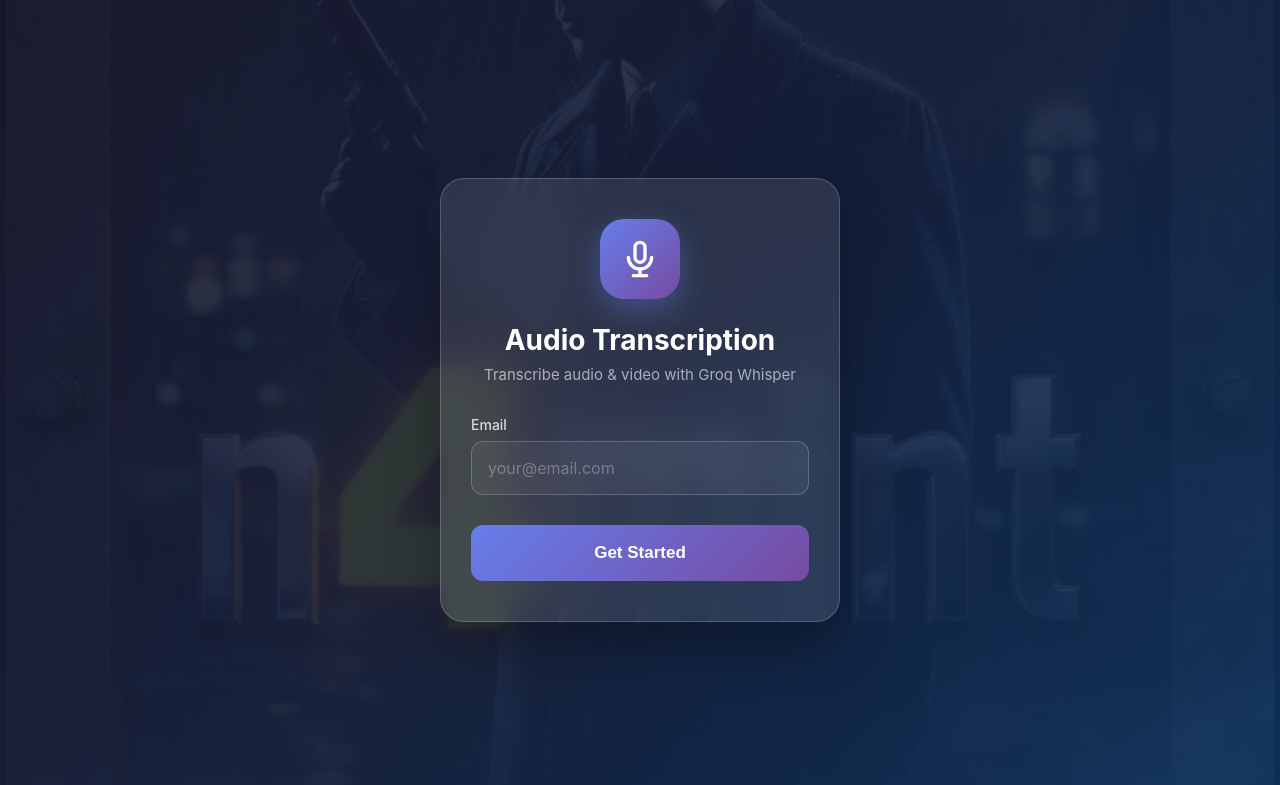
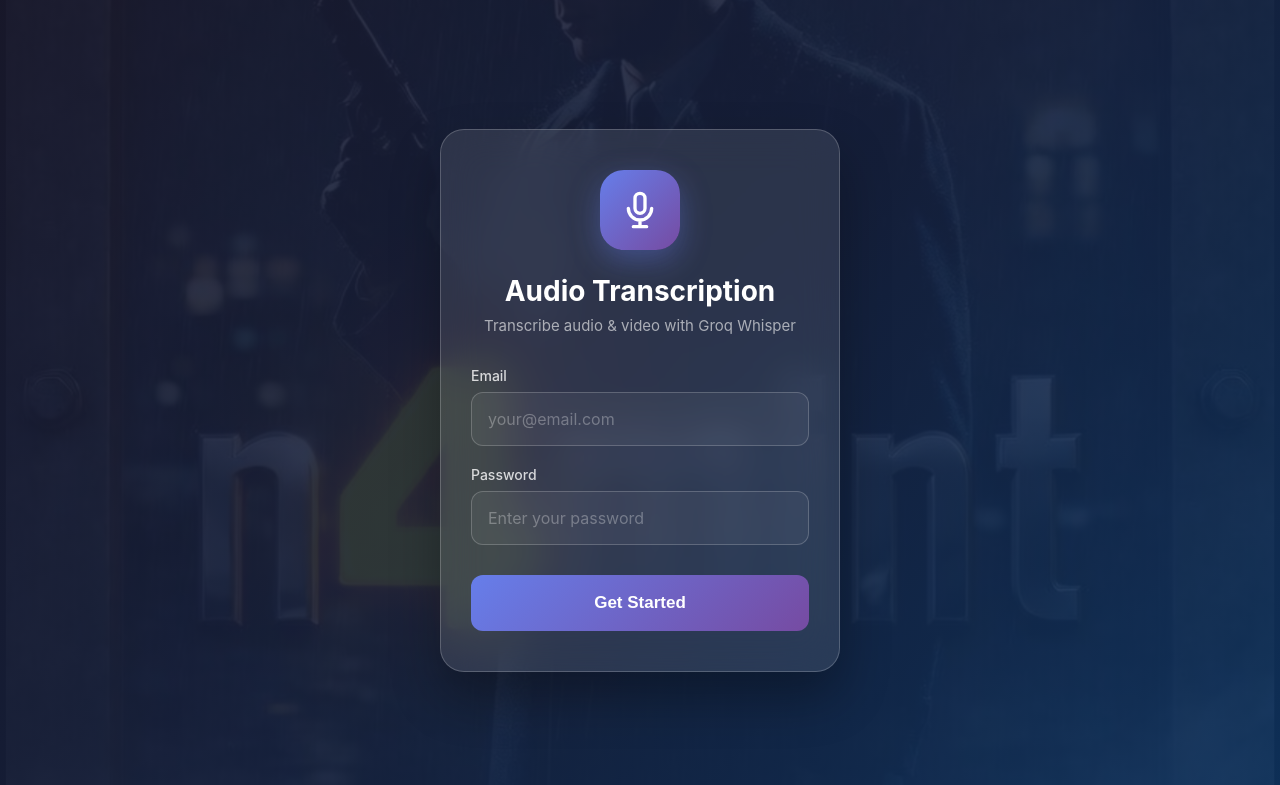
Before and after one commit to El-apuesto/Informant, a Flask app: template templates/login.html in a window 1280 px wide. Shown: the top 785 px of the page. Run offline with Flask 3, Linux system fonts and the light colour scheme; the template is opened without the code that fills it, so the values that code supplies are empty; parts of the project's set-up code (start-up, migrations or seed data) failed here and were passed over.

Commit message:
Add static file serving and password field to login

```diff
--- a/app.py
+++ b/app.py
@@ -41,7 +41,7 @@ url: str = os.environ.get("SUPABASE_URL")
 key: str = os.environ.get("SUPABASE_KEY") or os.environ.get("SUPABASE_ANON_KEY")
 supabase: Client = create_client(url, key) if url and key else None
 
-app = Flask(__name__)
+app = Flask(__name__, static_folder='static', static_url_path='/static')
 app.secret_key = os.environ.get('SECRET_KEY', 'dev-secret-key-change-in-production')
 
 # Configuration
--- a/templates/login.html
+++ b/templates/login.html
@@ -89,6 +89,7 @@
         }
 
         input[type="email"],
+        input[type="password"],
         textarea {
             font-family: -apple-system, BlinkMacSystemFont, 'Segoe UI', Roboto, sans-serif;
             resize: vertical;
@@ -104,6 +105,7 @@
         }
 
         input[type="email"]:focus,
+        input[type="password"]:focus,
         textarea:focus {
             outline: none;
             border-color: #667eea;
@@ -221,6 +223,11 @@
                 <input type="email" id="email" name="email" placeholder="your@email.com" required>
             </div>
 
+            <div class="form-group">
+                <label for="password">Password</label>
+                <input type="password" id="password" name="password" placeholder="Enter your password" required>
+            </div>
+
             <button type="submit">Get Started</button>
         </form>
     </div>
```
